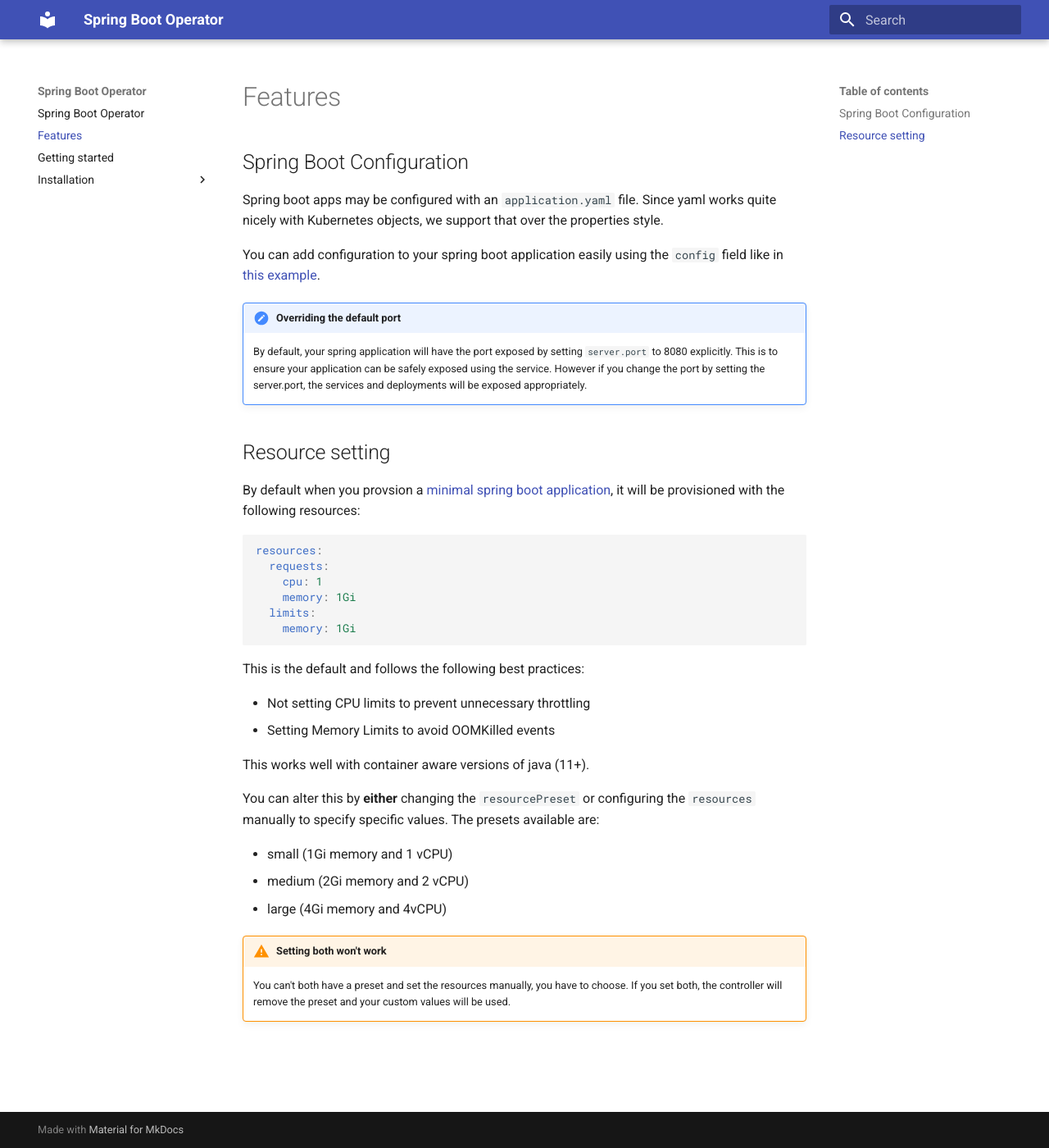
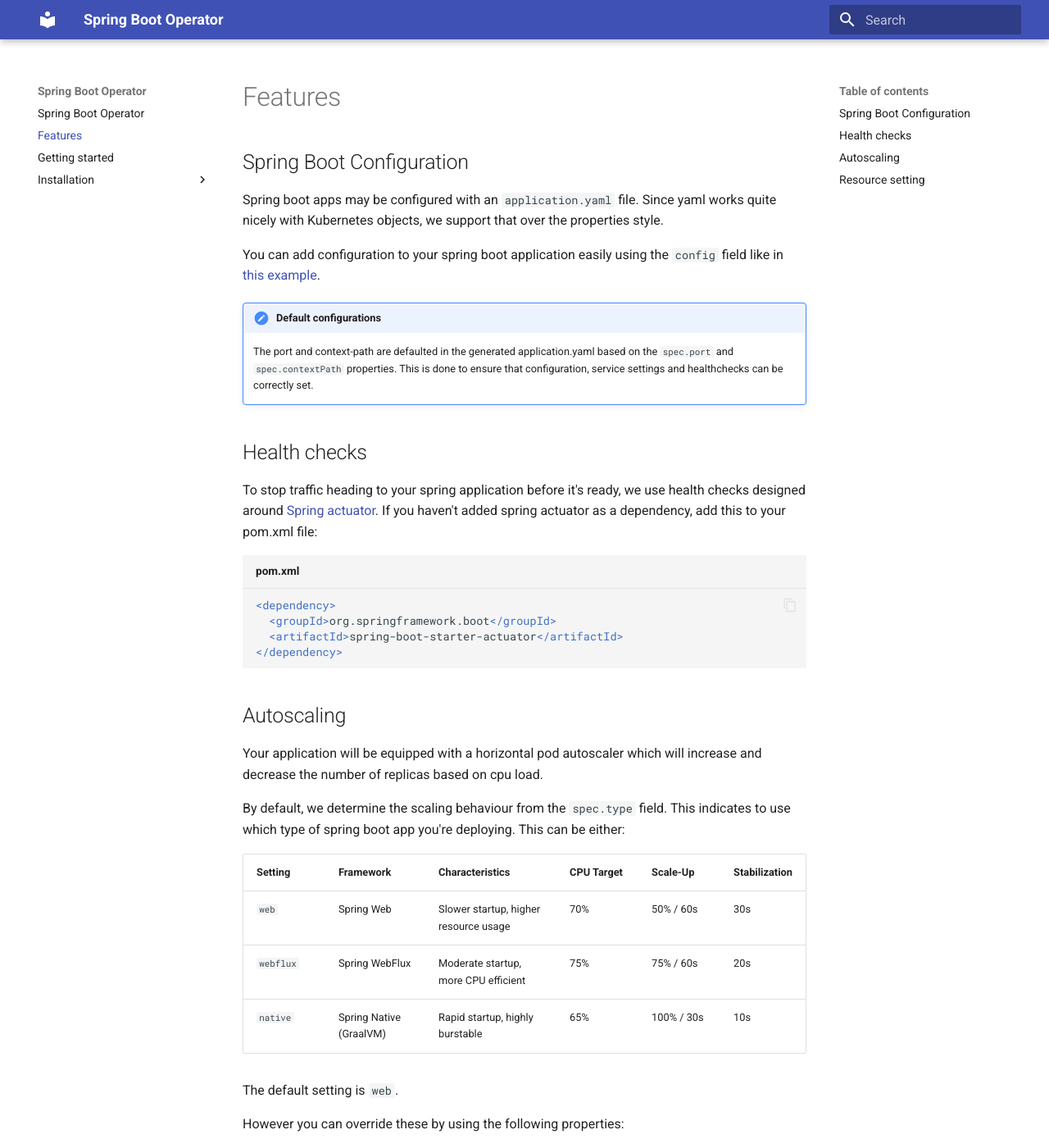
Before and after one commit to Dante-lor/spring-boot-operator, an MkDocs documentation site: the page built from docs/features.md, in a window 1280 px wide and 1400 px high. Shown: the whole window at 82% size. Built offline with MkDocs 1.6.1 and Material for MkDocs 9.7.7, drawn with Linux system fonts in a browser that asks for light colours; some of the changed text lies outside the part shown.

Commit message:
Set out how I want it to work

````diff
--- a/docs/features.md
+++ b/docs/features.md
@@ -6,9 +6,55 @@
 
 You can add configuration to your spring boot application easily using the `config` field like in [this example](https://github.com/Dante-lor/spring-boot-operator/tree/main/config/samples/configured.yaml).
 
-!!! note "Overriding the default port"
-    By default, your spring application will have the port exposed by setting `server.port` to 8080 explicitly. This is to ensure your application can be safely exposed using the service. However if you change the port by setting the server.port, the services and deployments will be exposed appropriately.
+!!! note "Default configurations"
+    The port and context-path are defaulted in the generated application.yaml based on the `spec.port` and `spec.contextPath` properties. This is done to ensure that configuration, service settings and healthchecks can be correctly set.
 
+## Health checks
+
+To stop traffic heading to your spring application before it's ready, we use health checks designed around [Spring actuator](https://docs.spring.io/spring-boot/reference/actuator/enabling.html). If you haven't added spring actuator as a dependency, add this to your pom.xml file:
+
+```xml title="pom.xml"
+<dependency>
+  <groupId>org.springframework.boot</groupId>
+  <artifactId>spring-boot-starter-actuator</artifactId>
+</dependency>
+```
+
+## Autoscaling
+
+Your application will be equipped with a horizontal pod autoscaler which will increase and decrease the number of replicas based on cpu load.
+
+By default, we determine the scaling behaviour from the `spec.type` field. This indicates to use which type of spring boot app you're deploying. This can be either:
+
+| Setting   | Framework                 | Characteristics                           | CPU Target | Scale-Up       | Stabilization |
+|-----------|---------------------------|-------------------------------------------|------------|----------------|---------------|
+| `web`     | Spring Web                | Slower startup, higher resource usage     | 70%        | 50% / 60s      | 30s           |
+| `webflux` | Spring WebFlux            | Moderate startup, more CPU efficient      | 75%        | 75% / 60s      | 20s           |
+| `native`  | Spring Native (GraalVM)   | Rapid startup, highly burstable           | 65%        | 100% / 30s     | 10s           |
+
+The default setting is `web`.
+
+However you can override these by using the following properties:
+
+```yaml
+spec:
+  autoscaler:
+    minReplicas: 2 # Default value
+    maxReplicas: 10 # Default value
+    targetUtilization:
+      cpuPercent: 70 # We may add more types in future for IO bound apps
+    behavior:
+      scaleUp:
+        stabilizationWindowSeconds: 10
+        policies:
+          - type: Percent
+            value: 100
+            periodSeconds: 30
+      scaleDown:
+        stabilizationWindowSeconds: 180
+```
+
+If you want to learn more about the custom scaling behaviour, you can read more [here](https://kubernetes.io/docs/concepts/workloads/autoscaling/horizontal-pod-autoscale/#configurable-scaling-behavior).
 
 ## Resource setting
 
--- a/mkdocs.yml
+++ b/mkdocs.yml
@@ -2,6 +2,8 @@
 site_url: https://dante-lor.github.io/spring-boot-operator
 theme:
   name: material
+  features:
+    - content.code.copy
 markdown_extensions:
   - pymdownx.highlight:
       anchor_linenums: true
````
Also changed, not shown: docs/getting-started.md (+25 -0 lines), docs/index.md (+3 -0 lines).
